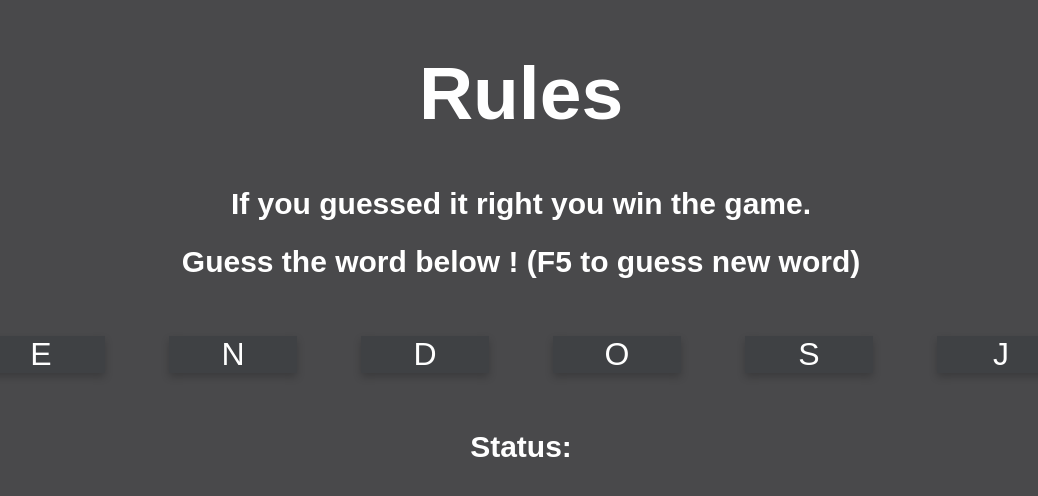
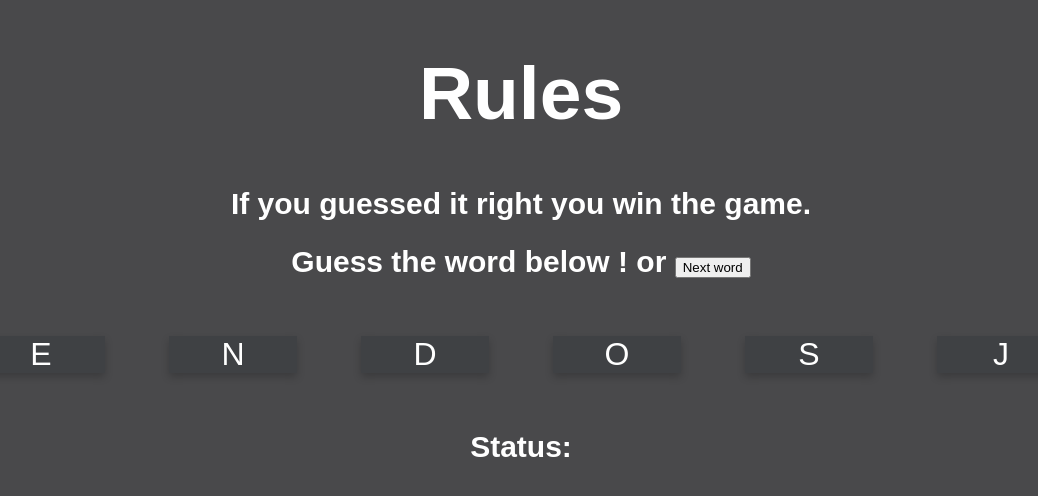
Before and after one commit to Kantavit/3SA03, a React (Create React App) app in the folder card-game/: page / in a window 1280 px wide. Shown: the top 496 px of the page, without its empty margins (119-1157 px from the left). Built offline with nearby package versions, Linux system fonts and the light colour scheme.

Commit message:
commit5 add next word button

```diff
--- a/card-game/src/App.js
+++ b/card-game/src/App.js
@@ -5,17 +5,24 @@ import WordCard from './WordCard';
 var wordBundle = ["hello", "card", "react", "word", "yarn", "nodejs"];
 var word = wordBundle[Math.floor(Math.random() * wordBundle.length)];
 
+const nextWord = () => {
+  window.location.reload(false);
+}
+
 function App() {
   return (
    <div className="App">
      <h1>Rules</h1>
      <h2>If you guessed it right you win the game.</h2>
-     <h2>Guess the word below ! (F5 to guess new word)</h2>
+     <h2>
+        Guess the word below ! or <button className="button" onClick={nextWord}>Next word</button>
+     </h2>
 
      <WordCard value={word}/>
 
      <h2>Status:</h2>
      <h2 id="result"></h2>
+
    </div>
   );
  }
```
